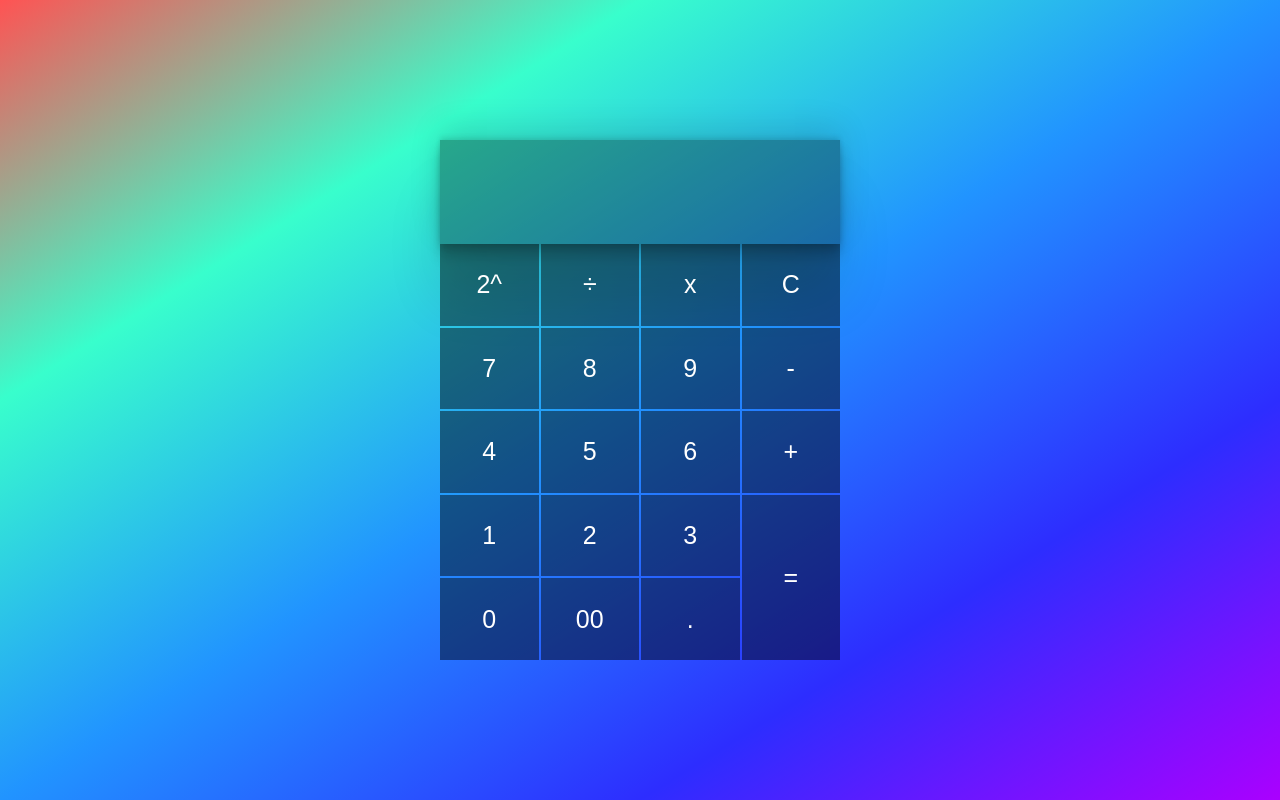
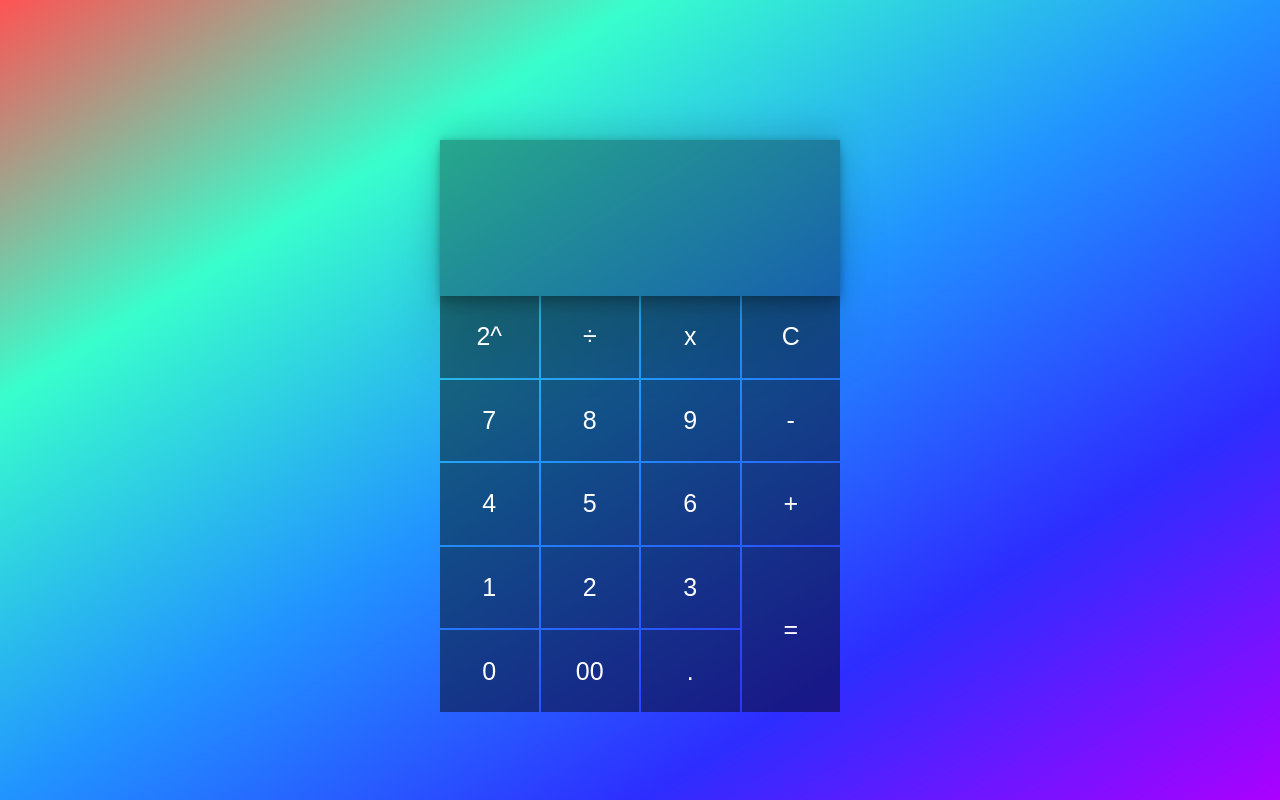
Before and after one commit to melnykdenys/Calculator, a plain HTML site: page index.html in a window 1280 px wide. Drawn offline with Linux system fonts and the light colour scheme.

Commit message:
Update style.css

```diff
--- a/style.css
+++ b/style.css
@@ -27,7 +27,7 @@ body {
 
 .display {
     width: 100%;
-    min-height: 20%;
+    min-height: 30%;
     max-height: min-content;
     background-color:rgba(8, 8, 8, 0.336);
     box-shadow:  rgba(0, 0, 0, 0.100) 0px 54px 55px, rgba(0, 0, 0, 0.12) 0px -12px 30px, rgba(0, 0, 0, 0.12) 0px 4px 6px, rgba(0, 0, 0, 0.17) 0px 12px 13px, rgba(0, 0, 0, 0.09) 0px -3px 5px;
```
